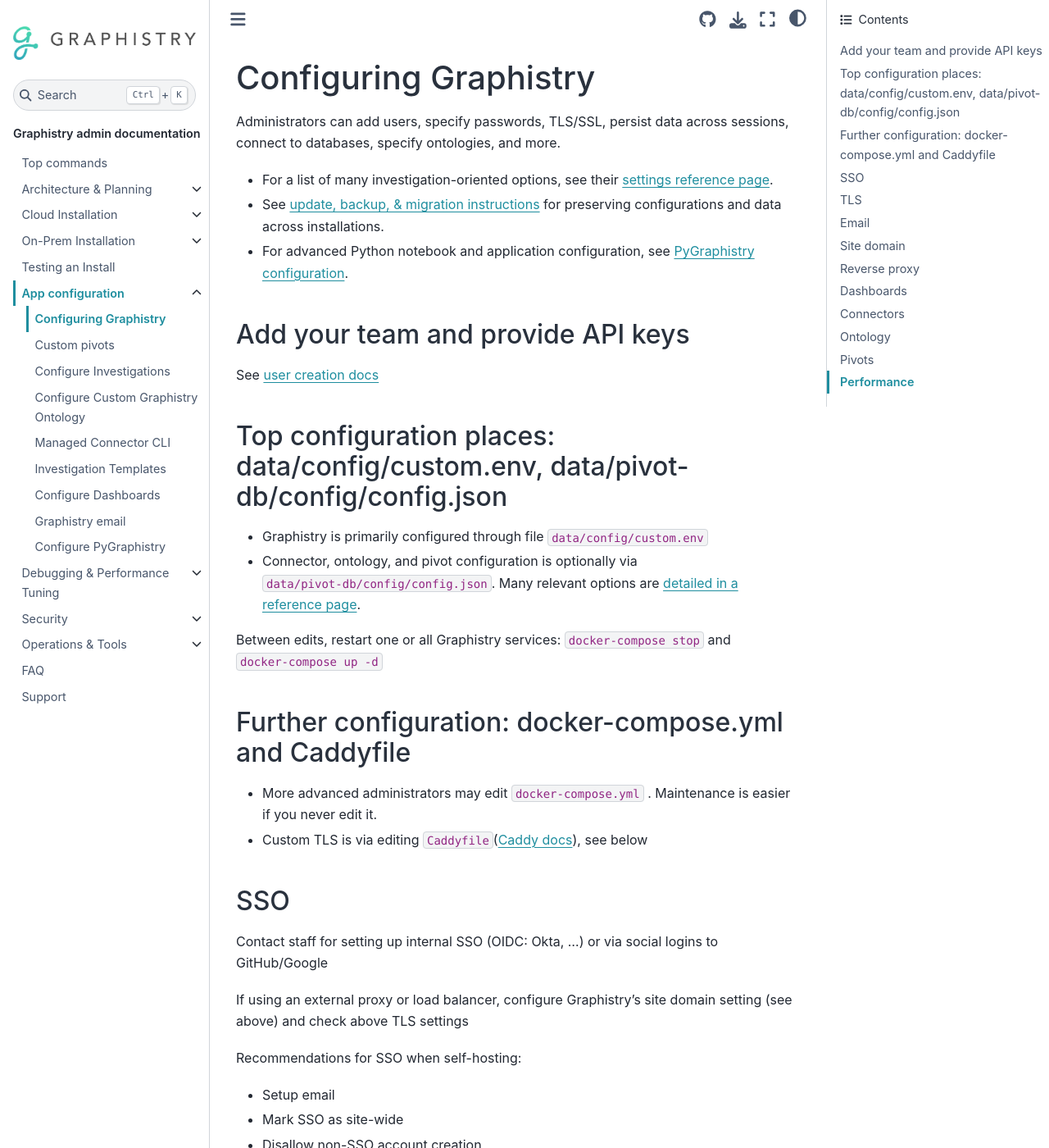
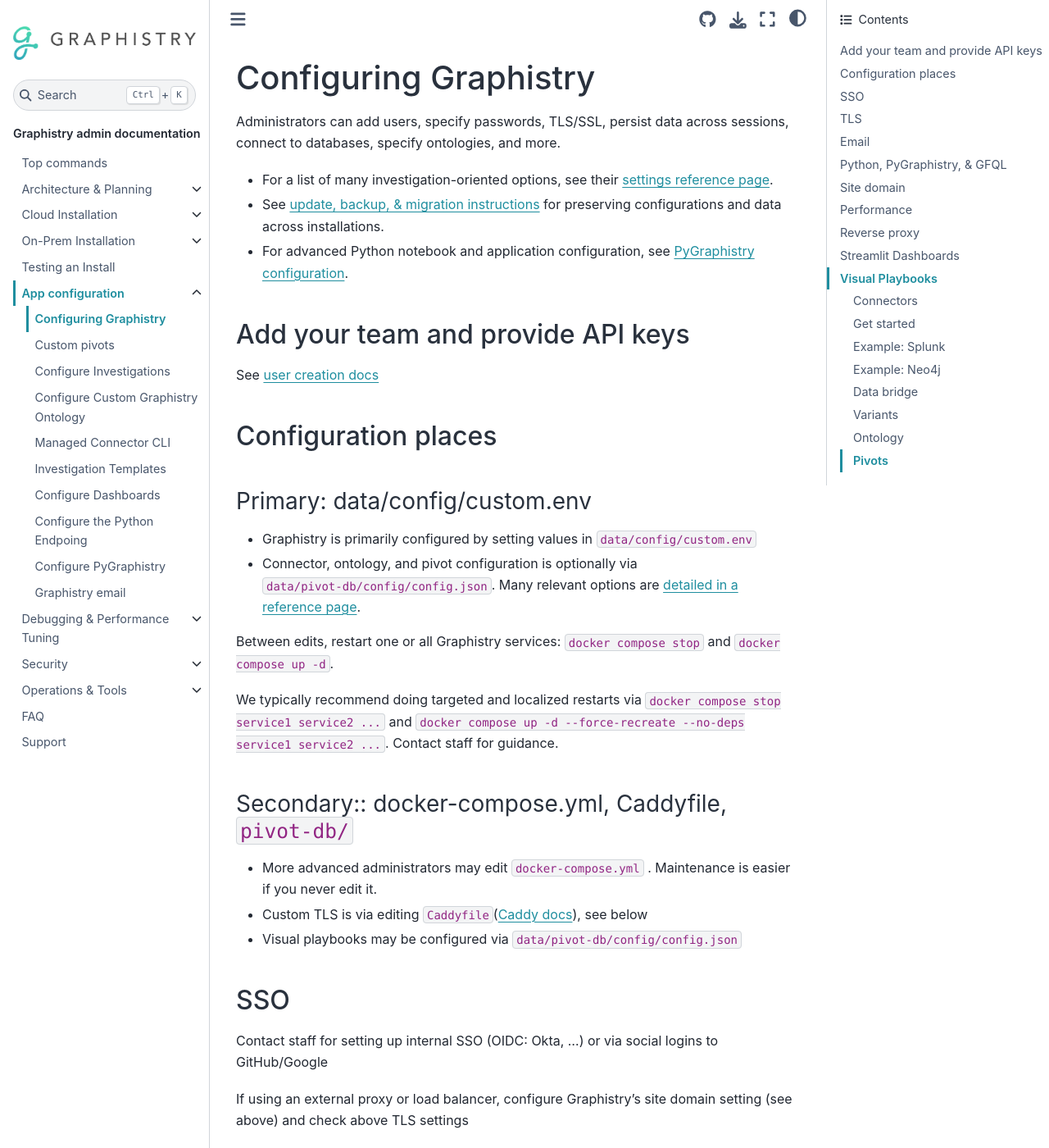
Before and after one commit to graphistry/graphistry-cli, a Sphinx documentation site: the page built from docs/app-config/configure.md, in a window 1280 px wide and 1400 px high. Shown: the whole window at 82% size. Built offline with Sphinx 7.4.7 and the Sphinx Book theme 1.1.4, drawn with Linux system fonts in a browser that asks for light colours; the version number could not be read and is left out; some of the changed text lies outside the part shown.

Commit message:
add documentation for python endpoint env var (#46)
* add documentation for python endpoint env var

* docs(python): update

* docs(config): update

* fix(telemetry): images

* docs(changelog)

---------

Co-authored-by: lmeyerov <lmeyerov@gmail.com>
Co-authored-by: Leo Meyerovich <leo@graphistry.com>

```diff
--- a/docs/app-config/configure.md
+++ b/docs/app-config/configure.md
@@ -13,18 +13,23 @@
 See [user creation docs](../tools/user-creation.md)
 
 
-## Top configuration places: data/config/custom.env, data/pivot-db/config/config.json
+## Configuration places
 
-* Graphistry is primarily configured through file `data/config/custom.env`
+### Primary: data/config/custom.env
+
+* Graphistry is primarily configured by setting values in `data/config/custom.env`
 * Connector, ontology, and pivot configuration is optionally via `data/pivot-db/config/config.json`. Many relevant options are [detailed in a reference page](configure-investigation.md).
 
-Between edits, restart one or all Graphistry services: `docker-compose stop`  and `docker-compose up -d`
+Between edits, restart one or all Graphistry services: `docker compose stop`  and `docker compose up -d`.
+
+We typically recommend doing targeted and localized restarts via `docker compose stop service1 service2 ...` and `docker compose up -d --force-recreate --no-deps service1 service2 ...`. Contact staff for guidance.
 
 
-## Further configuration: docker-compose.yml and Caddyfile
+### Secondary:: docker-compose.yml, Caddyfile, `pivot-db/`
 
 * More advanced administrators may edit `docker-compose.yml` .  Maintenance is easier if you never edit it.
 * Custom TLS is via editing `Caddyfile`([Caddy docs](https://caddyserver.com/docs/automatic-https)), see below
+* Visual playbooks may be configured via `data/pivot-db/config/config.json`
 
 ## SSO
 
@@ -37,7 +42,6 @@
 * Mark SSO as site-wide
 * Disallow non-SSO account creation
 * Decide whether SSO users can automatically join organizations without an invitation
-
 
 ## TLS
 
@@ -190,6 +194,14 @@
 
 See the [email](email.md) section
 
+## Python, PyGraphistry, & GFQL
+
+You may find it useful to customize specific endpoints:
+
+* [PyGraphistry](configure-pygraphistry.md) for how notebooks talk to your Graphistry instance
+* [Python endpoint](configure-python.md) for how users can run arbitrary Python code against Graphistry datasets and leverage the server GPU
+* GFQL Endpoint for how users can run queries against Graphistry datasets using GFQL: No configuration at this time
+
 ## Site domain
 
 *Optional*
@@ -232,15 +250,21 @@
 For an example of both public and log-required proxies, see the [graph-app-kit sample](https://github.com/graphistry/graph-app-kit/blob/master/src/caddy/full.Caddyfile).
 
 
-## Dashboards
+## Streamlit Dashboards
 
-Separately [configure the public and private dashboards](configure-dashboards.md)
+Separately [configure the public and private Streamlit dashboards](configure-dashboards.md)
 
-## Connectors
+
+## Visual Playbooks
+
+**Note:** We strongly recommend new users contact the Graphistry team about early access to Louie before starting new usage of the Visual Playbook environment.
+
+
+### Connectors
 
 Optionally, you can configure Graphistry to use database connectors. Graphistry will orchestrate cross-database query generation, pushing them down through the database API, and returning the combined results to the user. This means Graphistry can reuse your existing scaleout infrastructure and make its data more accessible to your users without requiring a second copy to be maintained. Some connectors further support use of the [Graphistry data bridge](../tools/bridge.md) for proxying requests between a Graphistry cloud server and an intermediate on-prem data bridge instead of directly connecting to on-prem API servers.
 
-### Security Notes
+#### Security Notes
 
 * Graphistry only needs `read only` access to the database
 * Only one system-wide connector can be used per database per Graphistry virtual server at this time. Ex: You can have Splunk user 1 + Neo4j user 2 on one running Graphistry container, and Splunk user 3 + Neo4j user 2 on another running Graphistry container.
@@ -359,8 +383,7 @@
 * Run a bastion server between Graphistry and your database, such as a new Splunk search head
 * Create fine-grained permissions by running multiple Graphistry virtual servers, with a new Splunk role per instance
 
-
-## Ontology
+### Ontology
 
 See [custom ontology extensions](configure-ontology.md) and [settings reference page](configure-investigation.md) for full options. Topics include controlling:
 
--- a/docs/app-config/index.rst
+++ b/docs/app-config/index.rst
@@ -33,5 +33,6 @@
    :maxdepth: 1
    :titlesonly:
 
+   configure-python
+   configure-pygraphistry
    email
-   configure-pygraphistry
```
Also changed, not shown: other parts of docs/app-config/configure.md (+7 -5 lines), CHANGELOG.md (+5 -0 lines), docs/app-config/configure-python.md (added, +28 -0 lines), docs/tools/telemetry.md (+6 -4 lines).
